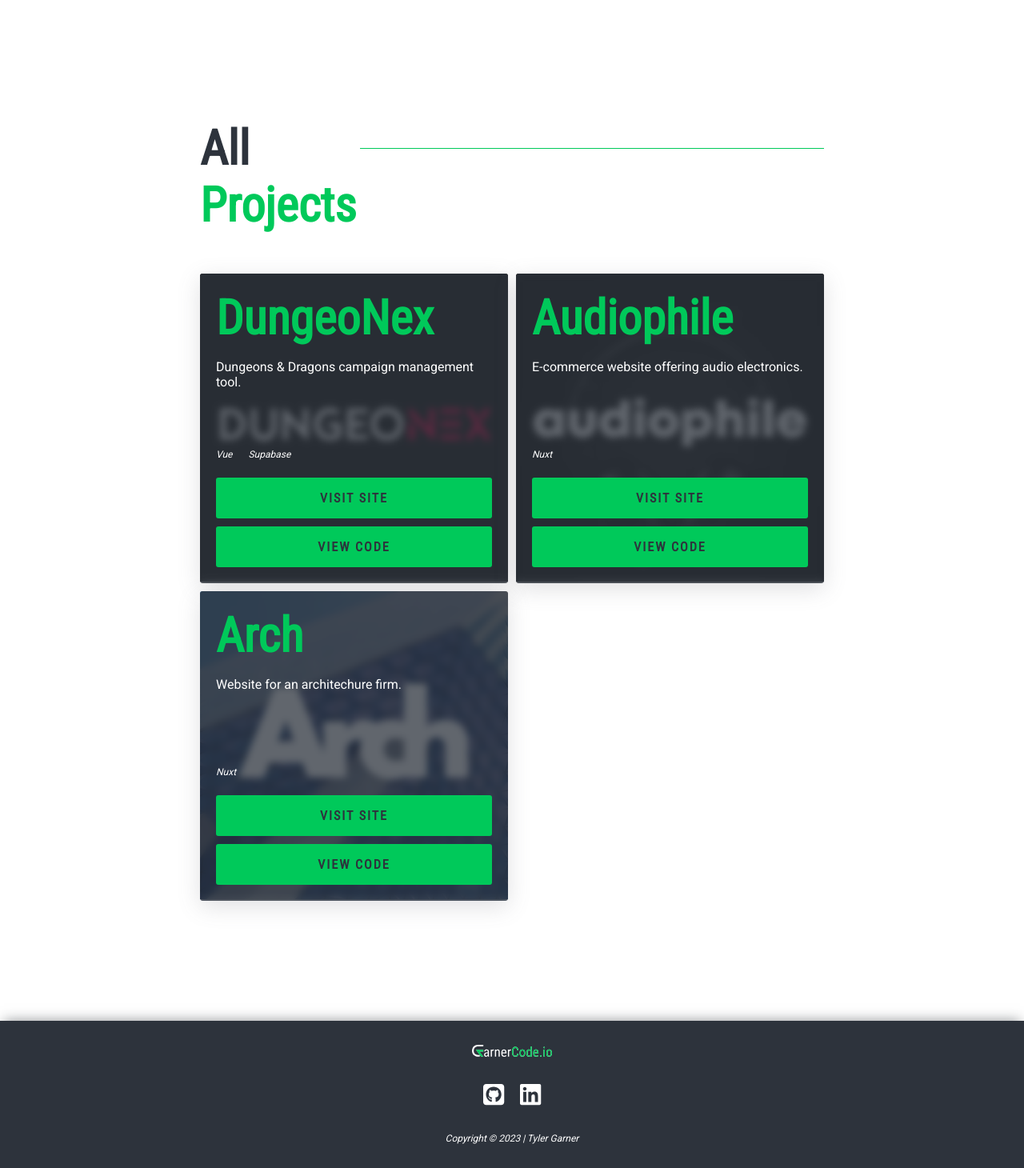
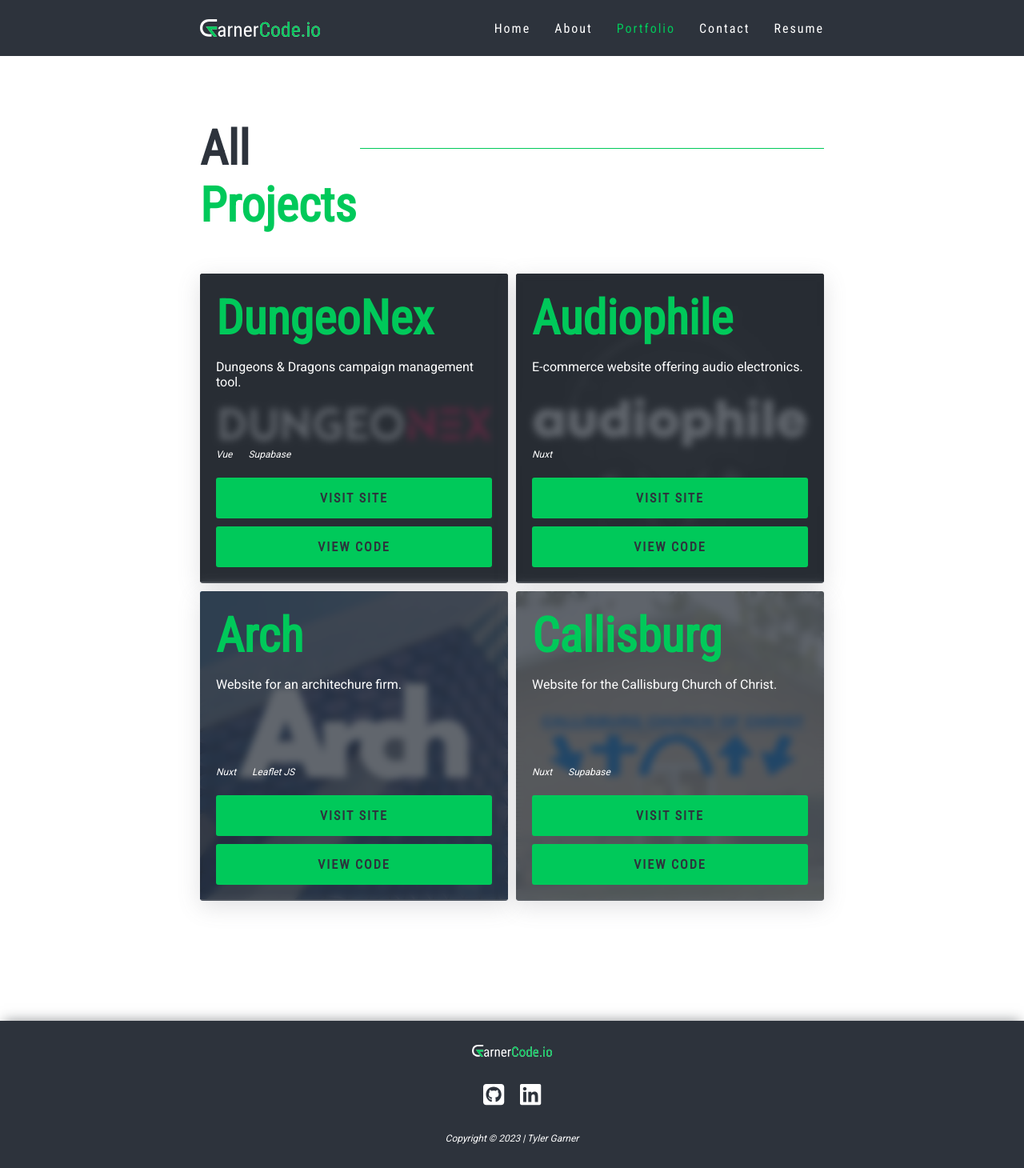
Before and after one commit to GarnerCode/garnercode, a Nuxt app: page /portfolio in a window 1280 px wide. Shown: the whole page at 80% size. Built offline with nearby package versions, Linux system fonts and the light colour scheme.

Commit message:
Styling edits

```diff
--- a/components/About.vue
+++ b/components/About.vue
@@ -51,6 +51,7 @@
             p {
                 text-align: justify;
                 color: var(--color-black);
+                line-height: 30px;
             }
         }
     }
--- a/components/Landing.vue
+++ b/components/Landing.vue
@@ -29,6 +29,9 @@
             .landing-content {
                 transform: translateX(-100rem);
                 animation: slideInFromLeft 0.5s 0.5s ease forwards;
+                p {
+                    line-height: 30px;
+                }
                 a {
                     opacity: 0;
                     animation: fadeIn 0.5s 1.25s ease forwards;
--- a/components/Navbar.vue
+++ b/components/Navbar.vue
@@ -64,16 +64,16 @@
                 } else {
                     this.scrolled = false;
                 }
-                let currentScrollPos = window.scrollY;
-                const headerEl = document.getElementById("header")
-                if (headerEl && !this.navToggled) {
-                    if (this.prevScrollPos > currentScrollPos) {
-                        headerEl.style.top = "0"!;
-                    } else {
-                        headerEl.style.top = "-200px"!;
-                    }
-                }
-                this.prevScrollPos = currentScrollPos;
+                // let currentScrollPos = window.scrollY;
+                // const headerEl = document.getElementById("header")
+                // if (headerEl && !this.navToggled) {
+                //     if (this.prevScrollPos > currentScrollPos) {
+                //         headerEl.style.top = "0"!;
+                //     } else {
+                //         headerEl.style.top = "-200px"!;
+                //     }
+                // }
+                // this.prevScrollPos = currentScrollPos;
             },
         },
     })
@@ -86,21 +86,21 @@
             flex-direction: row;
             justify-content: space-between;
             align-items: center;
-            padding: 2rem 4rem;
+            padding: 0 4rem;
             position: fixed;
             top: 0;
             z-index: 100;
             width: calc(100vw - 8rem);
             background-color: var(--color-black);
             transition: all 0.3s ease;
-            height: 7rem;
+            height: 70px;
             opacity: 0;
             animation: fadeIn 0.3s 0.25s ease forwards;
             &.scrolled {
                 box-shadow: 0px 5px 15px -5px rgba(34, 39, 46, 0.5);
             }
             .logo-container {
-                font-size: 4.5rem;
+                font-size: 3rem;
                 font-family: var(--font-family-secondary);
                 color: var(--color-white);
                 display: flex;
@@ -108,7 +108,7 @@
                 align-items: flex-start;
                 cursor: pointer;
                 img {
-                    width: 25rem;
+                    width: 20rem;
                 }
                 span {
                     font-family: var(--font-family-secondary);
@@ -141,7 +141,7 @@
             .mobile-nav {
                 background-color: var(--color-black);
                 position: fixed;
-                top: 11rem;
+                top: 70px;
                 left: 0;
                 padding: 2rem 4rem;
                 padding-top: 0;
@@ -156,10 +156,12 @@
                     gap: 5rem;
                 }
                 .nav-item {
+                    a {
+                        letter-spacing: 2px;
+                    }
                     &.active {
                         a {
                             color: var(--color-primary);
-                            border-bottom: 2px solid var(--color-primary);
                         }
                     }
                 }
@@ -168,7 +170,6 @@
                     color:var(--color-white);
                     font-family: var(--font-family-secondary);
                     font-size: 4.5rem;
-                    text-transform: uppercase;
                 }
             }
             .desktop-nav {
@@ -185,7 +186,7 @@
     }
     @media screen and (min-width: 768px) {
         header {
-            padding: 2rem 10rem;
+            padding: 0 10rem;
             width: calc(100vw - 20rem);
             .mobile-nav {
                 padding: 2rem 10rem;
@@ -195,13 +196,12 @@
     }
     @media screen and (min-width: 1180px) {
         header {
-            padding: 2rem 25rem;
+            padding: 0 25rem;
             width: calc(100vw - 50rem);
-            height: 4rem;
             .logo-container {
-                font-size: 3rem;
+                font-size: 2rem;
                 img {
-                    width: 20rem;
+                    width: 15rem;
                 }
             }
             .mobile-nav-button {
@@ -223,10 +223,15 @@
                         color: var(--color-white);
                         font-size: 1.6rem;
                         font-family: var(--font-family-secondary);
-                        text-transform: uppercase;
+                        transition: all 0.3s ease;
+                        letter-spacing: 2px;
                     }
                     &.active {
-                        border-bottom: 2px solid var(--color-primary);
+                        a {
+                            color: var(--color-primary);
+                        }
+                    }
+                    &:hover {
                         a {
                             color: var(--color-primary);
                         }
@@ -237,14 +242,13 @@
     }
     @media screen and (min-width: 1400px) {
         header {
-            padding: 2rem 35rem;
+            padding: 0 35rem;
             width: calc(100vw - 70rem);
-            height: 3rem;
         }
     }
     @media screen and (min-width: 1800px) {
         header {
-            padding: 2rem 40rem;
+            padding: 0 40rem;
             width: calc(100vw - 80rem);
         }
     }
--- a/components/Reviews.vue
+++ b/components/Reviews.vue
@@ -48,6 +48,7 @@
                 font-style: italic;
                 text-align: justify;
                 margin-top: 5rem;
+                line-height: 30px;
             }
             .credit-container {
                 display: flex;
--- a/constants/projects.ts
+++ b/constants/projects.ts
@@ -28,6 +28,18 @@ export const projectsData = [
         gitUrl: 'https://github.com/GarnerCode/arch',
         tech: [
             'Nuxt',
+            'Leaflet JS',
+        ],
+    },
+    {
+        title: 'Callisburg',
+        description: 'Website for the Callisburg Church of Christ.',
+        imageUrl: 'assets/images/callisburg.webp',
+        liveUrl: 'https://callisburgcoc.vercel.app/',
+        gitUrl: 'https://github.com/GarnerCode/callisburgcoc',
+        tech: [
+            'Nuxt',
+            'Supabase',
         ],
     },
 ]
--- a/pages/about.vue
+++ b/pages/about.vue
@@ -62,6 +62,7 @@
                 }
                 p {
                     text-align: justify;
+                    line-height: 30px;
                 }
             }
         }
```
Also changed, not shown: static/assets/images/callisburg.webp (added).
